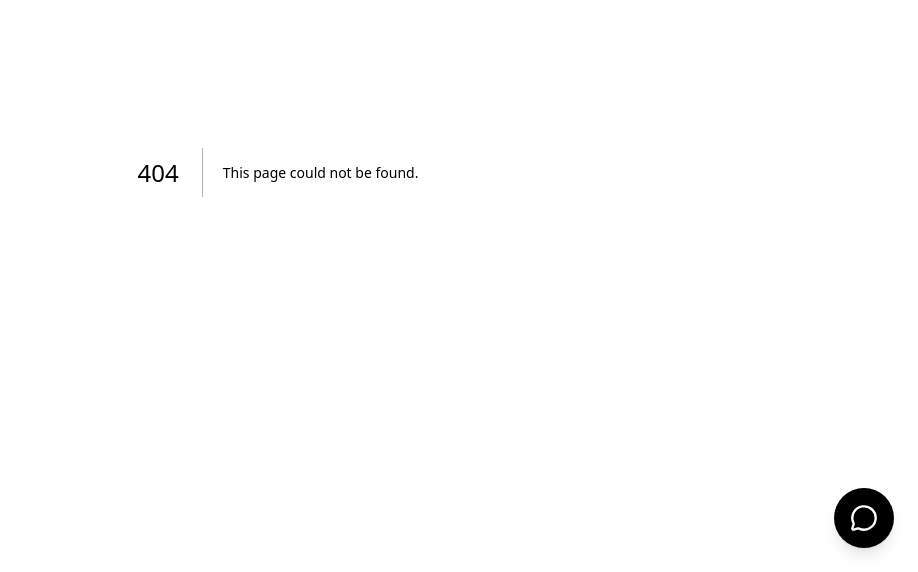
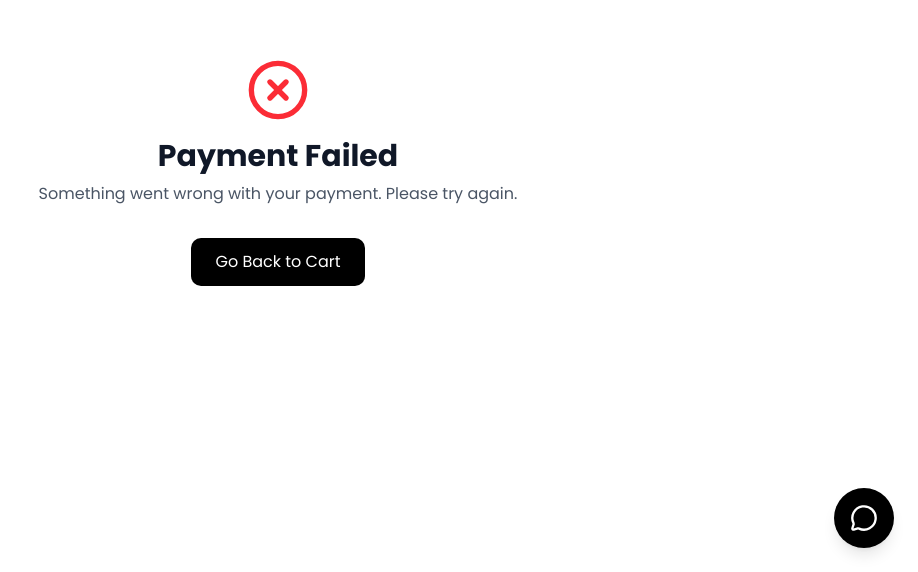
Before and after one commit to tanveeiii/MerchWebsite, a Next.js app in the folder merchfrontend/: page /checkout/failed in a window 1280 px wide. Before the commit this address had no page. Shown: the part 228-800 px from the top of the page, without its empty margins (362-1280 px from the left). Built offline with nearby package versions, Linux system fonts and the light colour scheme.

Commit message:
Add error handling for FORCE_FAIL status in OrderService and implement failure tracking in CheckoutFailure component

```diff
--- /dev/null
+++ b/merchfrontend/src/app/checkout/failed/page.jsx
@@ -0,0 +1,39 @@
+"use client";
+import { useEffect } from "react";
+import { trackEvent } from "@/utils/analytics";
+import { XCircle } from "lucide-react";
+import Link from "next/link";
+
+export default function CheckoutFailure() {
+
+  useEffect(() => {
+    const logFailure = async () => {
+      await trackEvent(
+        "PURCHASE_FAILED",
+        "User checkout failed",
+        null,
+        "/checkout/failure"
+      );
+    };
+    logFailure();
+  }, []);
+
+  return (
+    <div className="h-screen flex flex-col items-center justify-center text-center p-4">
+      <XCircle size={64} className="text-red-500 mb-4" />
+      <h1 className="text-3xl font-bold text-gray-900 mb-2">
+        Payment Failed
+      </h1>
+      <p className="text-gray-600 mb-8">
+        Something went wrong with your payment. Please try again.
+      </p>
+
+      <Link
+        href="/cart"
+        className="bg-black text-white px-6 py-3 rounded-lg"
+      >
+        Go Back to Cart
+      </Link>
+    </div>
+  );
+}
--- a/merchfrontend/src/app/checkout/success/page.jsx
+++ b/merchfrontend/src/app/checkout/success/page.jsx
@@ -7,12 +7,9 @@ import Link from "next/link";
 export default function CheckoutSuccess() {
 
   useEffect(() => {
-    // Track the Purchase Event once the component loads
     const logPurchase = async () => {
-       // Ideally, you pass the Order ID or Total Amount in the event_data
        await trackEvent("PURCHASE", "User completed a purchase", null, "/checkout/success");
     };
-
     logPurchase();
   }, []);
 
@@ -21,7 +18,7 @@ export default function CheckoutSuccess() {
       <CheckCircle size={64} className="text-green-500 mb-4" />
       <h1 className="text-3xl font-bold text-gray-900 mb-2">Order Confirmed!</h1>
       <p className="text-gray-600 mb-8">Thank you for your purchase.</p>
-      <Link href="/shop" className="bg-black text-white px-6 py-3 rounded-lg">
+      <Link href="/discover" className="bg-black text-white px-6 py-3 rounded-lg">
         Continue Shopping
       </Link>
     </div>
--- a/merchfrontend/src/components/ui/resizable-navbar.jsx
+++ b/merchfrontend/src/components/ui/resizable-navbar.jsx
@@ -221,8 +221,6 @@ export const NavbarButton = ({
       "bg-gradient-to-b from-blue-500 to-blue-700 text-white shadow-[0px_2px_0px_0px_rgba(255,255,255,0.3)_inset]",
   };
 
-  // If an href prop is provided we render an anchor.
-  // If no href (typical case when wrapped by Next <Link>), render a button to avoid nested <a>.
   if (href) {
     return (
       <a
```
Also changed, not shown: 2 other files (tests, documents, lock files or other folders).
